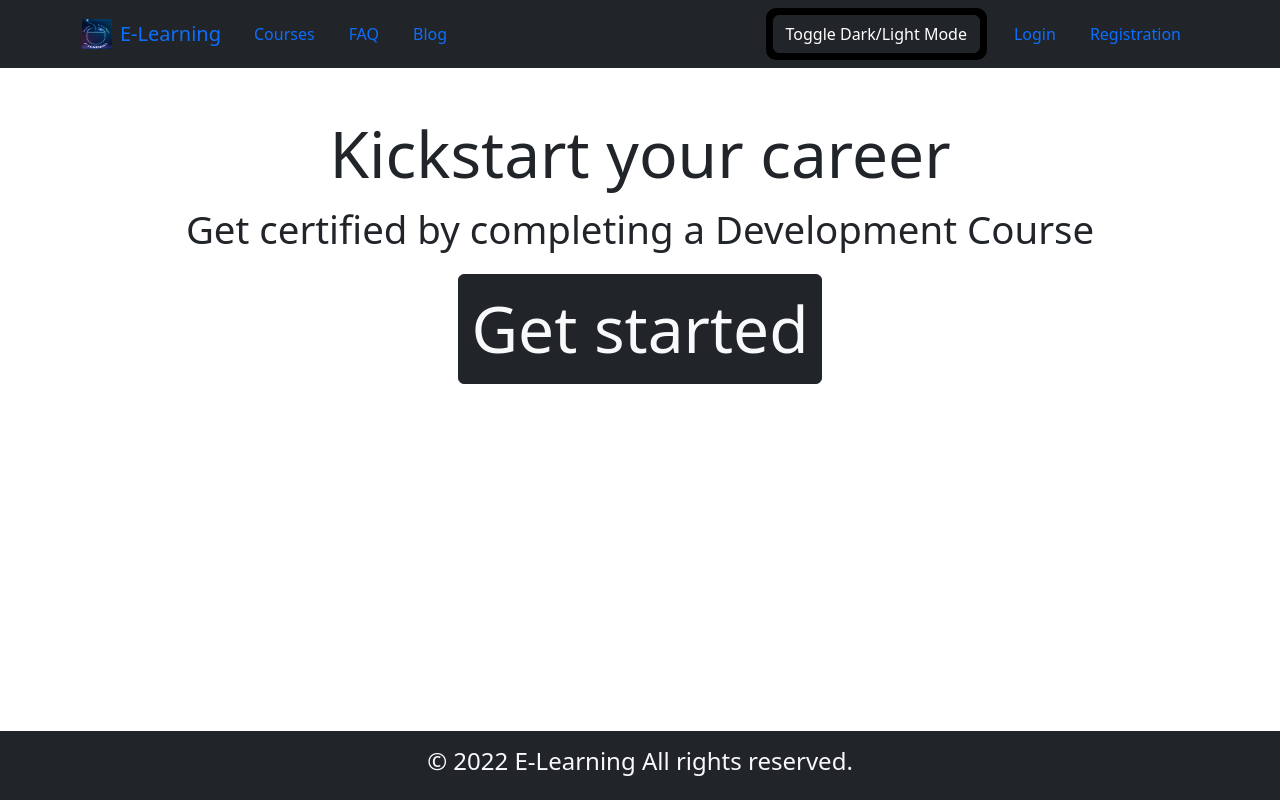
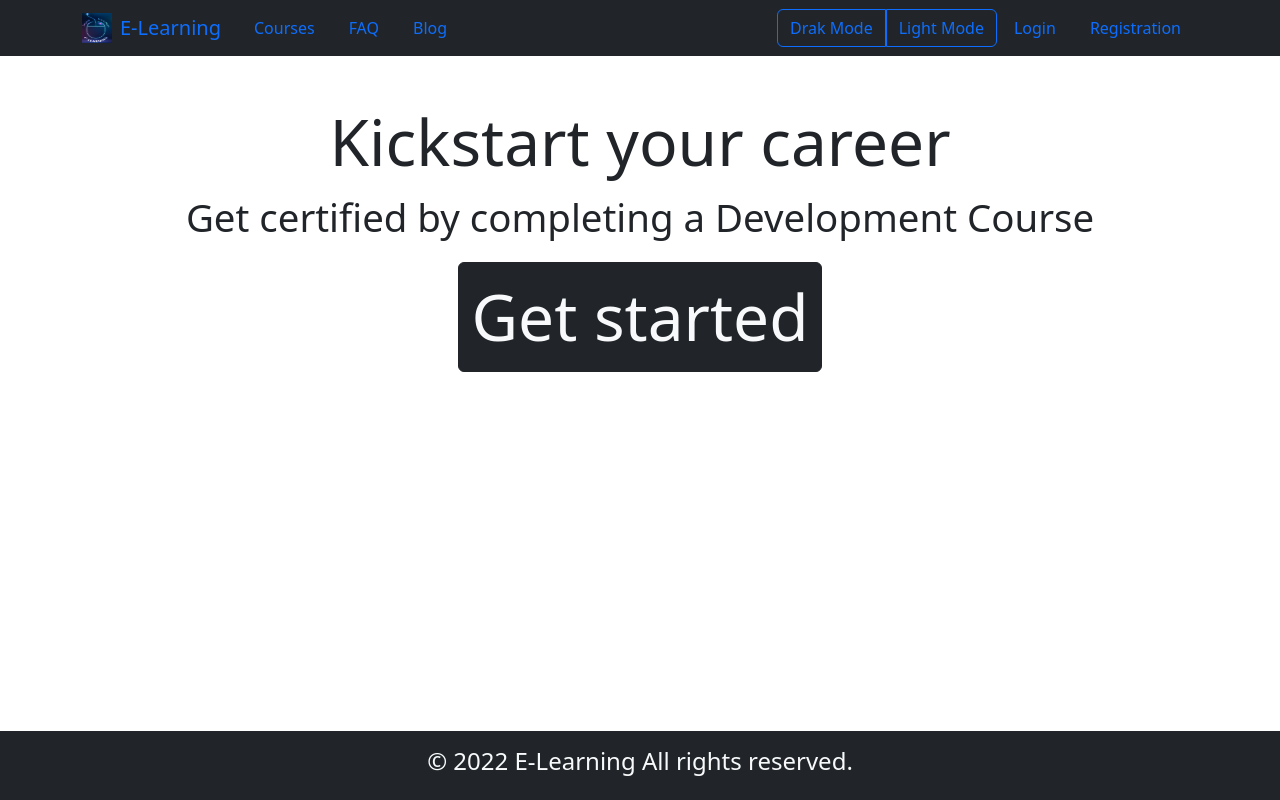
Before and after one commit to MotiurRahman/e-learning-client, a React (Create React App) app: page / in a window 1280 px wide. Built offline with nearby package versions, Linux system fonts and the light colour scheme; no server answers.

Commit message:
add light mode dark mode

```diff
--- a/src/Components/Header/Header.js
+++ b/src/Components/Header/Header.js
@@ -7,25 +7,24 @@ import "./Header.css";
 import { useContext } from "react";
 import { AuthUserContext } from "../../Context/AuthContext";
 import { Col, Image } from "react-bootstrap";
-import { useState } from "react";
 import LeftSidebar from "../../Pages/LeftSideBar/LeftSidebar";
 
 const Header = () => {
-  const [bgColor, setBgColor] = useState("dark");
-  const [toggle, setToggle] = useState(true);
-  const themeChange = () => {
-    if (toggle) {
-      setToggle(false);
-      setBgColor("light");
+  const { user, logout, themeColor, setThemeColor } =
+    useContext(AuthUserContext);
+
+  // Handle Toggle Button for theme
+  const handleThemeChange = (e) => {
+    if (e.target.value == "dark") {
+      setThemeColor("dark");
     } else {
-      setToggle(true);
-      setBgColor("dark");
+      setThemeColor("light");
     }
   };
-  const { user, logout } = useContext(AuthUserContext);
+
   return (
     <div>
-      <Navbar collapseOnSelect expand="lg" bg={bgColor} variant="dark">
+      <Navbar collapseOnSelect expand="lg" bg={themeColor} variant="dark">
         <Container>
           <Navbar.Brand>
             <Link className="text-decoration-none" to="/">
@@ -53,11 +52,42 @@ const Header = () => {
             </Nav>
             <Nav className="navLinks">
               <Link>{user ? "Welcome Mr." + user.displayName : ""}</Link>
-              <NavLink>
-                <button className="btn btn-dark" onClick={themeChange}>
-                  Toggle Dark/Light Mode
-                </button>
-              </NavLink>
+              <div
+                className="btn-group"
+                role="group"
+                onChange={handleThemeChange}
+                aria-label="Basic radio toggle button group"
+              >
+                <input
+                  type="radio"
+                  className="btn-check"
+                  name="btnradio"
+                  id="btnDark"
+                  value="dark"
+                  autocomplete="off"
+                />
+                <label
+                  className="btn btn-outline-primary m-auto"
+                  htmlFor="btnDark"
+                >
+                  Drak Mode
+                </label>
+
+                <input
+                  type="radio"
+                  className="btn-check"
+                  name="btnradio"
+                  id="btnLight"
+                  value="light"
+                  autocomplete="off"
+                />
+                <label
+                  className="btn btn-outline-primary m-auto"
+                  htmlFor="btnLight"
+                >
+                  Light Mode
+                </label>
+              </div>
               {user ? (
                 <>
                   <NavLink onClick={logout}>Logout</NavLink>
--- a/src/Components/Login/Login.js
+++ b/src/Components/Login/Login.js
@@ -14,6 +14,8 @@ const Login = () => {
 
   const location = useLocation();
   const from = location.state?.from?.pathname || "/";
+
+  // Login using user name and password
   const accountLogin = (e) => {
     e.preventDefault();
     const form = e.target;
--- a/src/Context/AuthContext.js
+++ b/src/Context/AuthContext.js
@@ -19,6 +19,7 @@ export const AuthUserContext = createContext();
 const AuthContext = ({ children }) => {
   const [user, setUser] = useState(null);
   const [loader, setLoader] = useState(true);
+  const [themeColor, setThemeColor] = useState("dark");
   const googleProvider = new GoogleAuthProvider();
 
   const githubProvider = new GithubAuthProvider();
@@ -82,6 +83,8 @@ const AuthContext = ({ children }) => {
     loginUser,
     setLoader,
     emailVerification,
+    themeColor,
+    setThemeColor,
   };
   return (
     <div>
```
